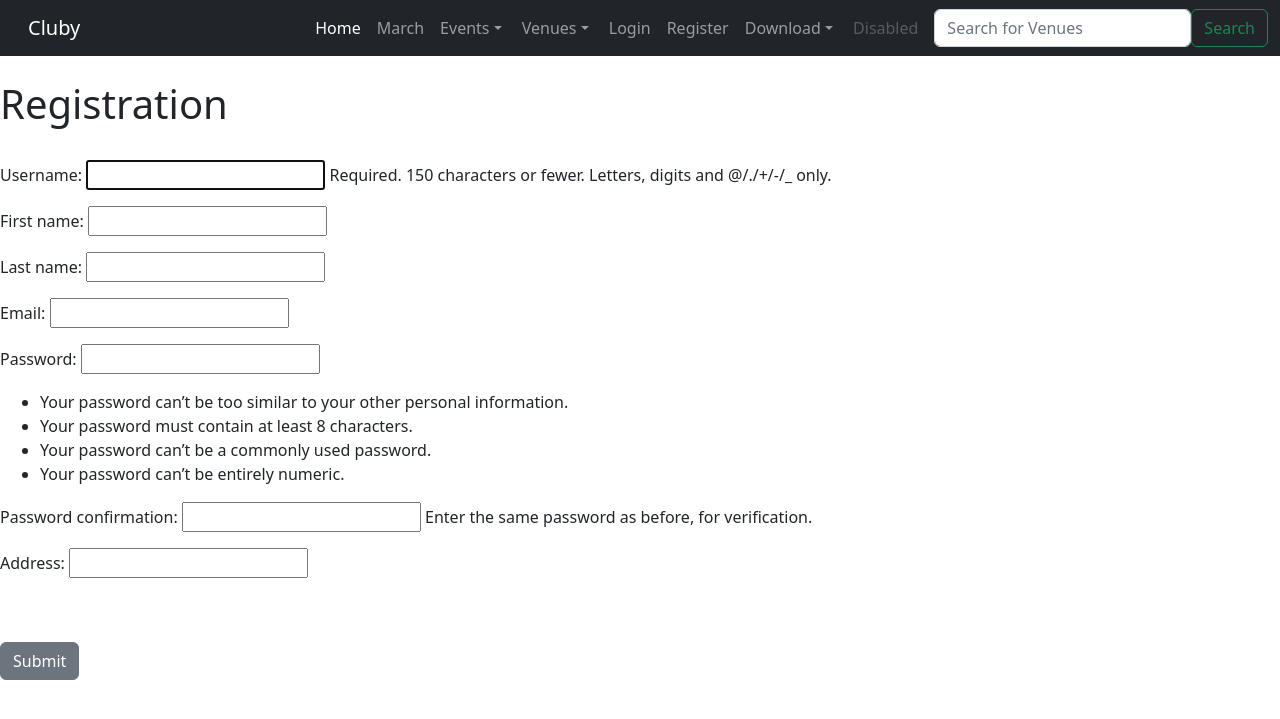
After one commit to Arden27/myclub, a Django app: page /members/register_user in a window 1280 px wide. The commit adds this page. Shown: the top 719 px of the page. Run offline with Django 4.2, Linux system fonts and the light colour scheme.

Commit message:
user registration added

```diff
--- a/events/static/events/dupa.css
+++ b/events/static/events/dupa.css
@@ -1,6 +1,7 @@
 
 .dupa {
-    padding: 25px;
+    padding: auto;
+    margin: auto;
 }
 
 .no-bullets {
--- a/events/templates/events/navbar.html
+++ b/events/templates/events/navbar.html
@@ -40,6 +40,9 @@
             <li class="nav-item">
               <a class="nav-link" href="{% url 'login' %}">Login</a>
             </li>
+            <li class="nav-item">
+              <a class="nav-link" href="{% url 'register-user' %}">Register</a>
+            </li>
           {% endif %}
           <li class="nav-item dropdown">
             <a class="nav-link dropdown-toggle" href="#" role="button" data-bs-toggle="dropdown" aria-expanded="false">
--- /dev/null
+++ b/members/forms.py
@@ -0,0 +1,12 @@
+from django.contrib.auth.forms import UserCreationForm
+from django.contrib.auth.models import User
+from django import forms
+
+class RegisterUserForm(UserCreationForm):
+    email = forms.EmailField()
+    first_name = forms.CharField(max_length=50)
+    last_name = forms.CharField(max_length=50)
+    address = forms.CharField(max_length=200)
+    class Meta:
+        model = User
+        fields = ('username', 'first_name', 'last_name', 'email', 'password1', 'password2', 'address')
--- /dev/null
+++ b/members/templates/authenticate/register_user.html
@@ -0,0 +1,21 @@
+{% extends 'events/base.html' %}
+
+{% block content %}
+
+{% if form.errors %}
+    <div class="alert alert-warning alert-dismissible fade show" role="alert">
+        There was an error with your registration form..{{ message }}
+        <button type="button" class="btn-close" data-bs-dismiss="alert" aria-label="Close"></button>
+    </div>
+{% endif %}
+<div class="dupa">
+    <h1>Registration</h1>
+    <br>
+        <form action="{% url 'register-user' %}" method=POST>
+            {% csrf_token %}
+            {{ form.as_p }}
+            <br><br>
+            <input type="submit" value="Submit" class="btn btn-secondary">
+        </form>
+</div>
+{% endblock %}
--- a/members/urls.py
+++ b/members/urls.py
@@ -4,4 +4,5 @@ from . import views
 urlpatterns = [
     path('login_user', views.login_user, name='login'),
     path('logout_user', views.logout_user, name='logout'),
+    path('register_user', views.register_user, name='register-user'),
 ]
--- a/members/views.py
+++ b/members/views.py
@@ -1,6 +1,25 @@
 from django.shortcuts import render, redirect
 from django.contrib.auth import authenticate, login, logout
 from django.contrib import messages
+from django.contrib.auth.forms import UserCreationForm
+from .forms import RegisterUserForm
+
+def register_user(request):
+    if request.method == 'POST':
+        form = RegisterUserForm(request.POST)
+        if form.is_valid():
+            form.save()
+            username = form.cleaned_data['username']
+            password = form.cleaned_data['password1']
+            user = authenticate(username=username, password=password)
+            login(request, user)
+            messages.success(request, ('Registration SUccessful!'))
+            return redirect('home')
+    else:
+        form = RegisterUserForm()
+    return render(request, 'authenticate/register_user.html', {
+        'form': form,
+        })
 
 def login_user(request):
     if request.method == 'POST':
```
Also changed, not shown: db.sqlite3.
